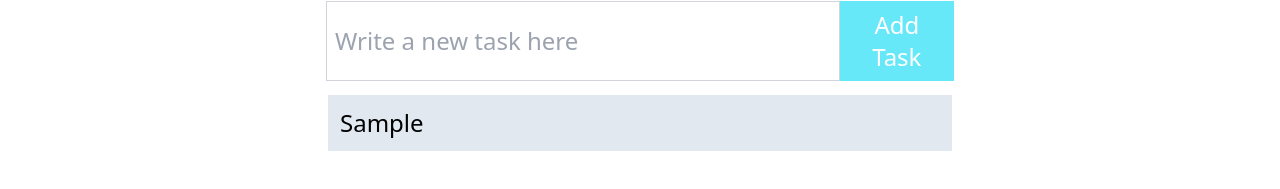
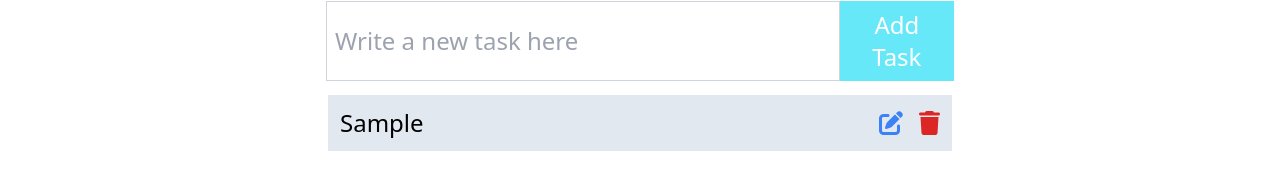
Before and after one commit to kevinoedgardino/task-list-react, a React (Vite) app: page / in a window 1280 px wide. Both pictures are taken after typing "Sample" into the empty fields and a click on the button "Add Task". Shown: the part 131-320 px from the top of the page. Built offline with nearby package versions, Linux system fonts and the light colour scheme.

Commit message:
Add edit and delete buttons

```diff
--- a/src/App.jsx
+++ b/src/App.jsx
@@ -31,7 +31,7 @@ function App() {
           <div className='w-full h-fit bg-slate-200'>
             <ul className='w-full h-full'>
               {
-                tasks.map(task => (<li key={task.id} className='p-3 border-2 border-white'>{task.text}</li>))
+                tasks.map(task => (<li key={task.id} className='p-3 border-2 border-white flex place-content-between'>{task.text} <span className='flex gap-4 items-center'><button><i class="fa-solid fa-pen-to-square text-blue-500"></i></button><button><i class="fa-solid fa-trash text-red-600"></i></button></span></li>))
               }
             </ul>
           </div>
```
